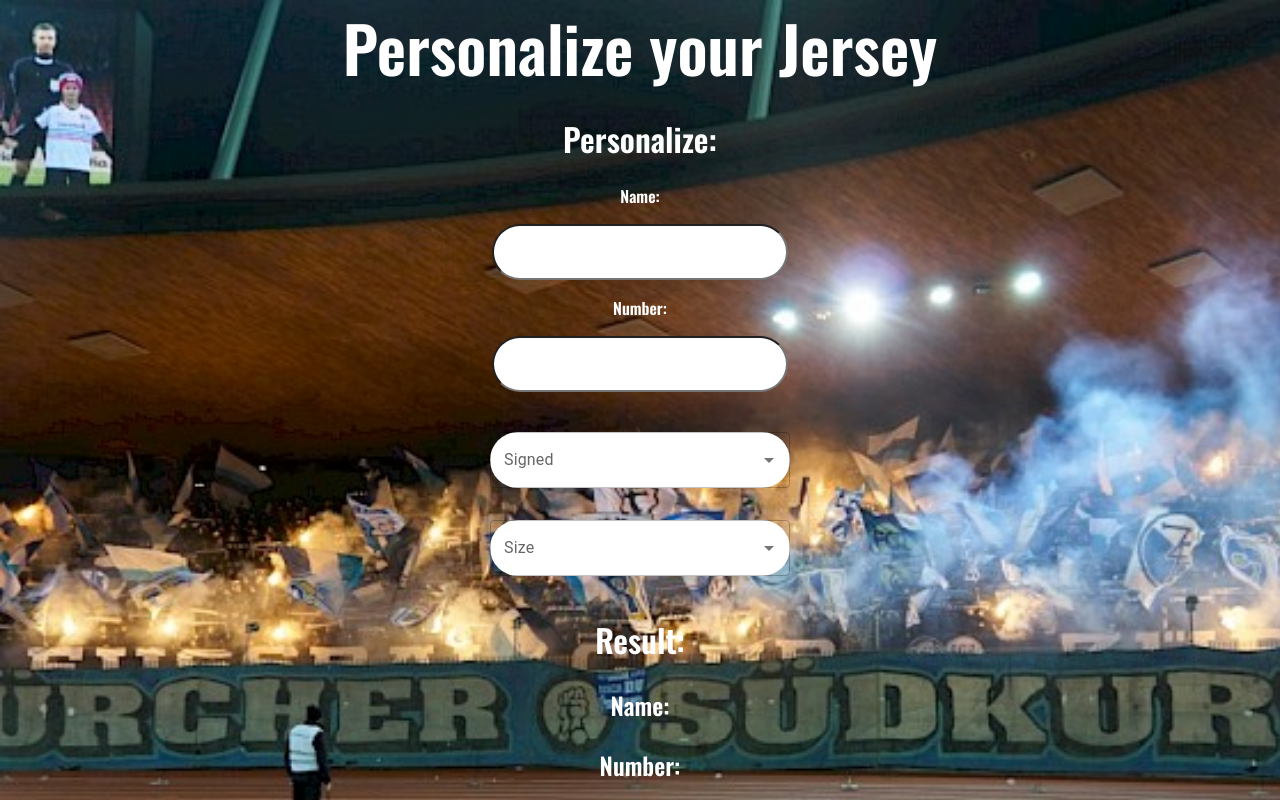
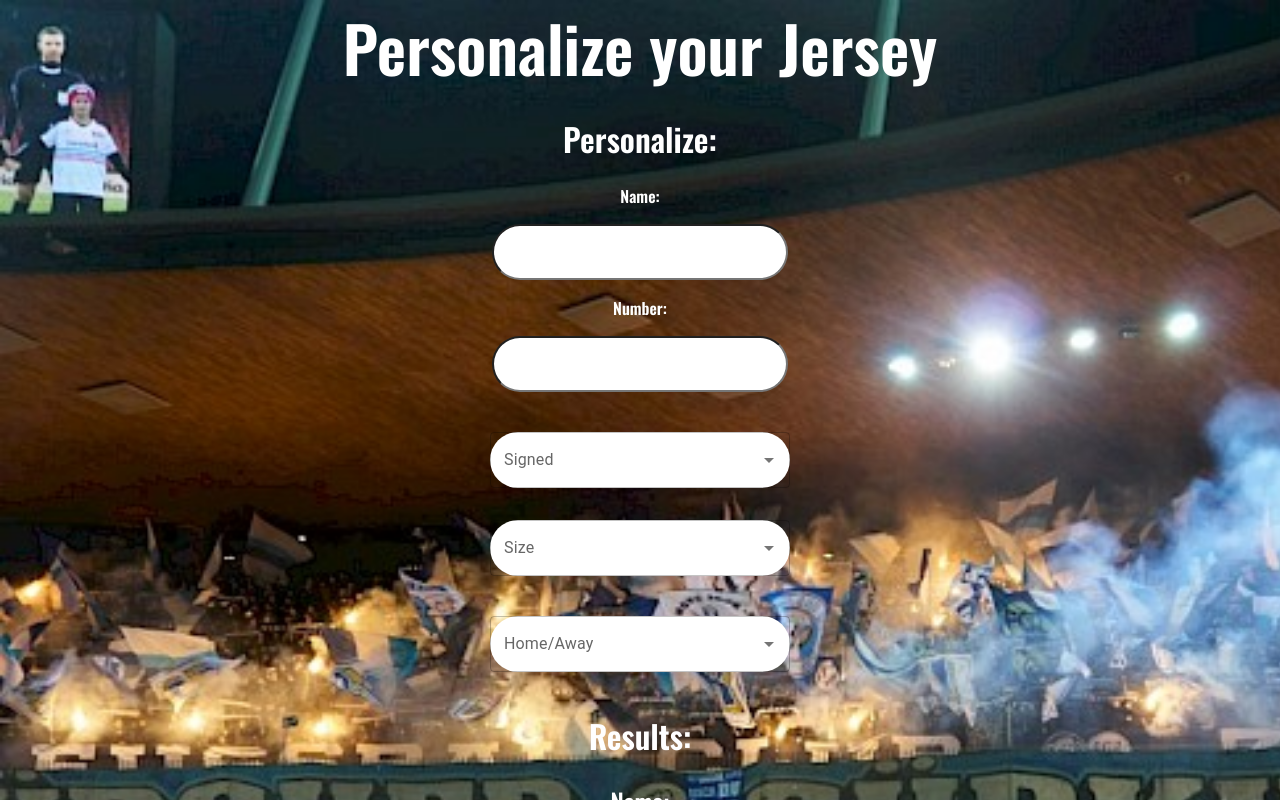
Before and after one commit to zhyannick/fczjerseycustomizer, a Next.js app: page /personalize in a window 1280 px wide. Shown: the top 800 px of the page. Built offline with nearby package versions, Linux system fonts and the light colour scheme.

Commit message:
Update personalize.js

```diff
--- a/pages/personalize.js
+++ b/pages/personalize.js
@@ -11,6 +11,7 @@ export default function Personalize(props) {
     number: "",
     signed: "",
     size: "",
+    location: ""
   }
 
   const [model, setModel] = useState(defaultModel)
@@ -45,6 +46,12 @@ export default function Personalize(props) {
     { label: 'Yes' },
     { label: 'No' }
   ];
+
+  const locations = [
+    { label: 'Home'},
+    { label: 'Away'},
+
+  ]
 
   return (
     <div className={styles.background}>
@@ -94,16 +101,32 @@ export default function Personalize(props) {
               sx={{ width: 300 }}
               renderInput={(params) => <TextField {...params} label="Size" />}
             />
+
+          </div>
+          <div className={styles.center_Autocomplete2}>
+          <Autocomplete
+             className={styles.inputFont}
+              onChange={(event, value) => setModel({
+                ...model,
+                location: value.label
+              })}
+              disablePortal
+              id="combo-box-demo"
+              options={locations}
+              sx={{ width: 300 }}
+              renderInput={(params) => <TextField {...params} label="Home/Away" />}
+            />
           </div>
 {/*           <input type='submit' value='Enter' className={styles.EnterButton}/> */}
         </form>
       </div>
       <div>
-        <h1 className={styles.PersonalizeYourJersey}>Result:</h1>
+        <h1 className={styles.PersonalizeYourJersey}>Results:</h1>
         <p className={styles.label2}>Name: {model.name}</p>
         <p className={styles.label2}>Number: {model.number}</p>
         <p className={styles.label2}>Signed: {model.signed}</p>
         <p className={styles.label2}>Size: {model.size}</p>
+        <p className={styles.label2}>Home/Away: {model.location}</p>
       </div>
     </div>
     </div>
```
